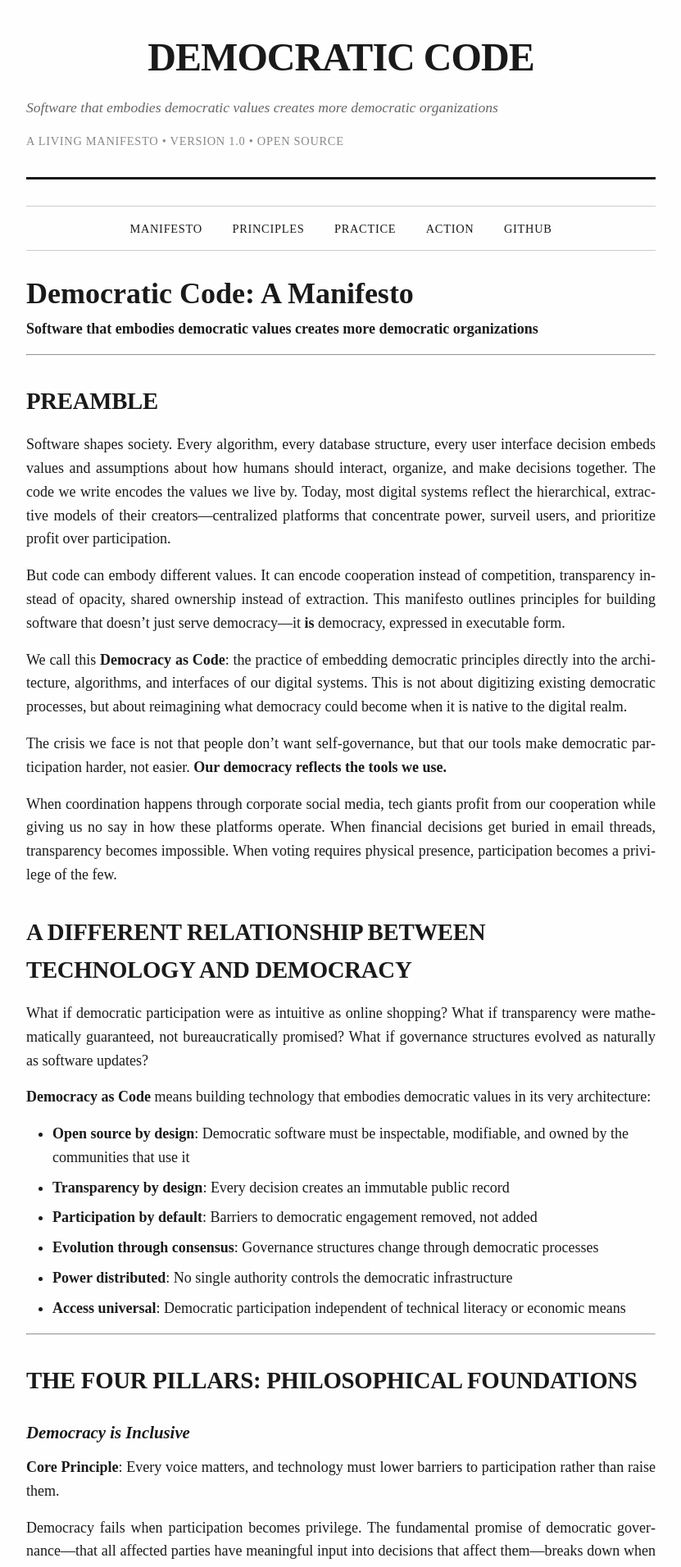
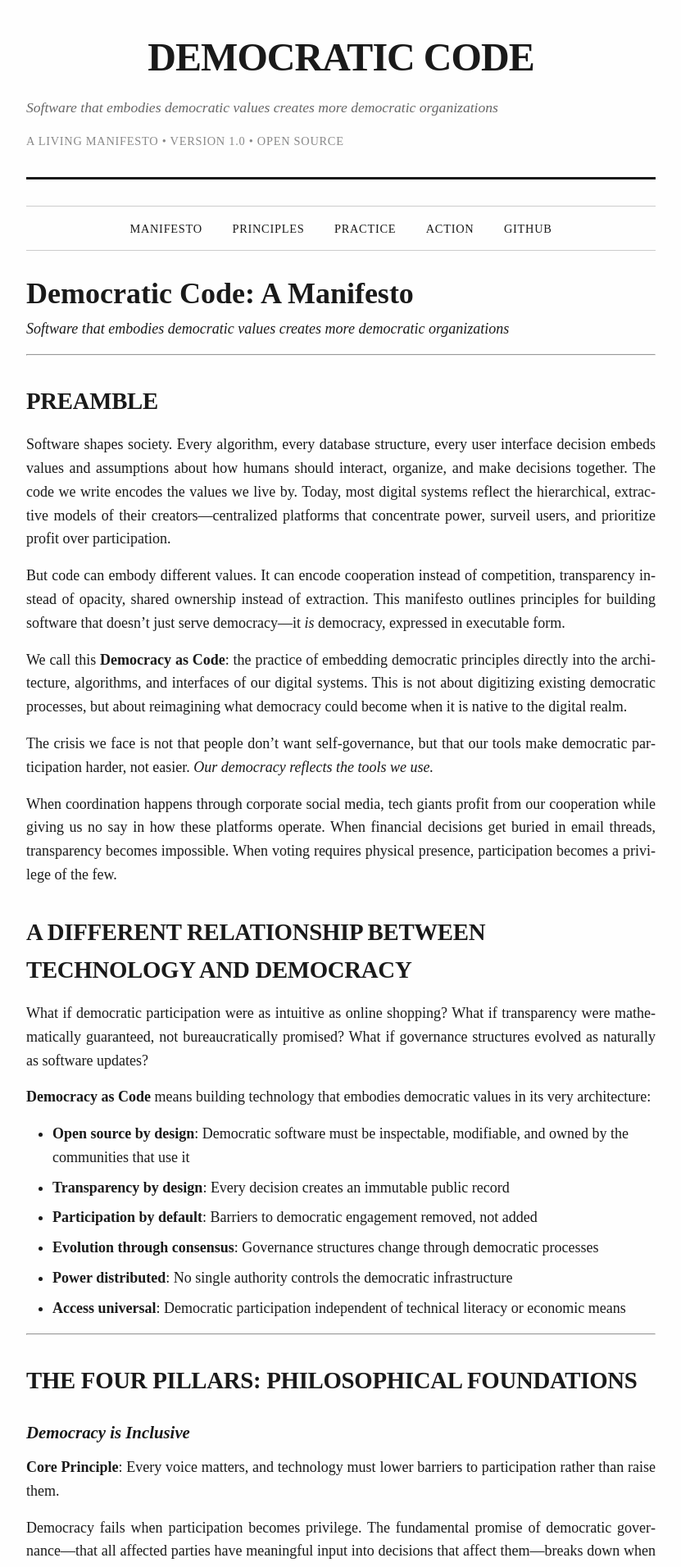
Before and after one commit to ErikOlesen/democratic-code-manifesto, a Jekyll site: the page built from index.md, in a window 1280 px wide. Shown: the top 1912 px of the page at 82% size, without its empty margins (224-1055 px from the left). Built offline with Jekyll 4.4.1, drawn with Linux system fonts in a browser that asks for light colours; comment, search, counter and statistics services are not loaded.

Commit message:
Update style.css

```diff
--- a/assets/css/style.css
+++ b/assets/css/style.css
@@ -103,11 +103,7 @@ p {
 
 /* Emphasis styling */
 em {
-    font-weight: bold;
-    font-style: normal;
-    background-repeat: no-repeat;
-    background-size: 100% 40%;
-    background-position: 0 80%;
+    font-style: italic;
 }
 
 strong {
@@ -298,13 +294,6 @@ a:hover {
         background: #333;
     }
 
-    em {
-        background: linear-gradient(120deg, #333 0%, #333 100%);
-        background-repeat: no-repeat;
-        background-size: 100% 40%;
-        background-position: 0 80%;
-    }
-
     .tagline {
         color: #aaa;
     }
```
